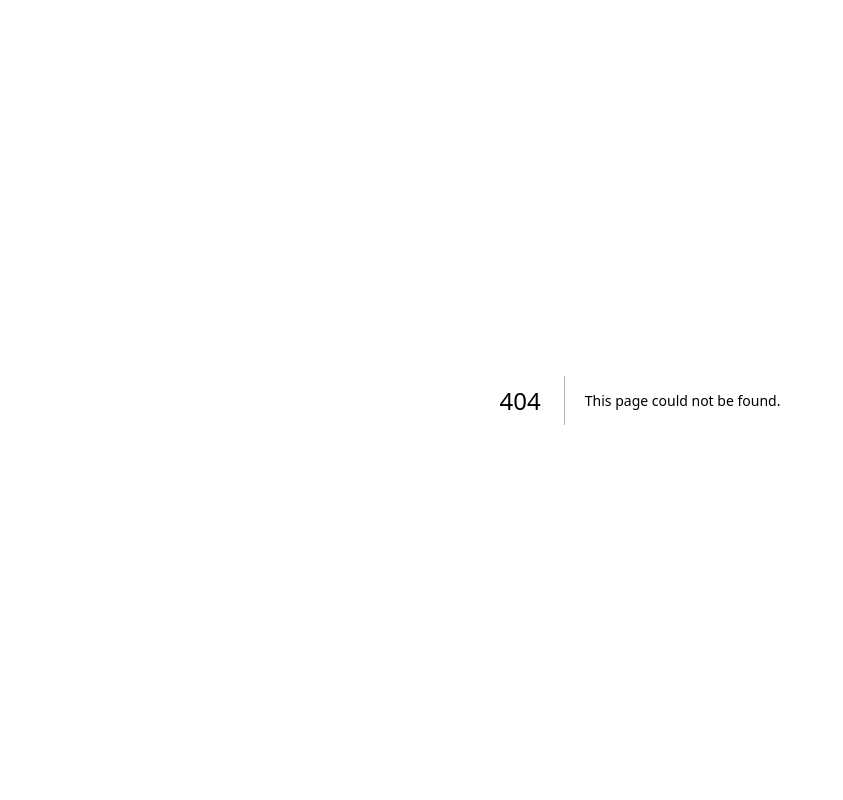
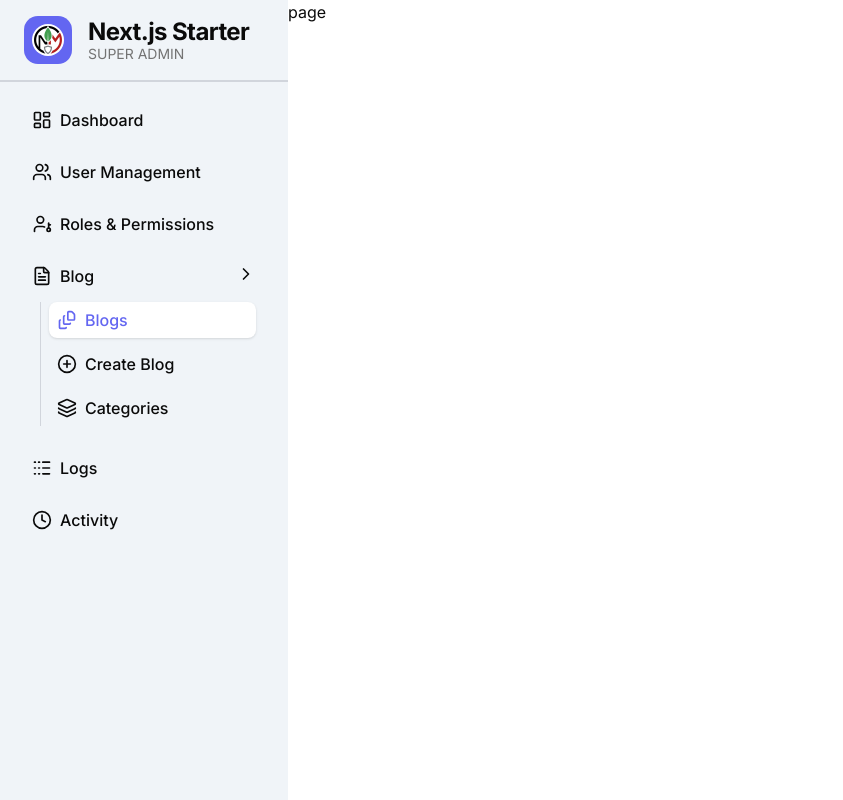
Before and after one commit to sajid-islam/nextjs-shadcn-auth-starter, a Next.js app: page /dashboard/blog/blogs in a window 1280 px wide. Before the commit this address had no page. Shown: the whole page, without its empty margins (0-843 px from the left). Built offline with nearby package versions, Linux system fonts and the light colour scheme.

Commit message:
feat: enhance sidebar functionality with collapsible items and custom scrollbar styles

```diff
--- /dev/null
+++ b/src/app/(dashboard)/dashboard/blog/blogs/page.tsx
@@ -0,0 +1,5 @@
+const page = () => {
+  return <div>page</div>;
+};
+
+export default page;
--- a/src/app/globals.css
+++ b/src/app/globals.css
@@ -142,3 +142,14 @@
     @apply font-sans;
   }
 }
+
+.sidebar-scroller::-webkit-scrollbar {
+  width: 6px;
+}
+.sidebar-scroller::-webkit-scrollbar-track {
+  background: transparent;
+}
+.sidebar-scroller::-webkit-scrollbar-thumb {
+  background: var(--secondary);
+  border-radius: 10px 0px 0px 10px;
+}
--- a/src/components/layout/sidebar/Sidebar.tsx
+++ b/src/components/layout/sidebar/Sidebar.tsx
@@ -1,14 +1,20 @@
 "use client";
 import Image from "next/image";
+import { usePathname } from "next/navigation";
+import { useState } from "react";
 import SidebarItem from "./SidebarItem";
 import { sidebarItems } from "./sidebarItems";
 
 const Sidebar = () => {
+  const pathname = usePathname();
+
+  const [openItem, setOpenItem] = useState<string | null>(pathname);
+
   return (
-    <aside className="w-80">
-      <div className="flex h-screen flex-col bg-[#F0F4F8] px-6">
+    <aside className="w-72">
+      <div className="flex h-screen flex-col bg-[#F0F4F8]">
         {/* Logo and Title */}
-        <section className="border-border/50 flex items-center gap-4 py-4">
+        <section className="flex items-center gap-4 border-b-2 border-gray-300 px-6 py-4">
           <span className="bg-primary flex size-12 items-center justify-center rounded-xl p-2">
             <Image
               src="/logo-with-bg.png"
@@ -25,9 +31,14 @@ const Sidebar = () => {
           </div>
         </section>
         {/* Sidebar Menu */}
-        <section className="mt-10 flex flex-col gap-2">
+        <section className="sidebar-scroller mt-5 flex flex-col gap-4 overflow-y-auto px-6">
           {sidebarItems.map((sidebarItem) => (
-            <SidebarItem key={sidebarItem.label} sidebarItem={sidebarItem} />
+            <SidebarItem
+              key={sidebarItem.label}
+              sidebarItem={sidebarItem}
+              openItem={openItem}
+              setOpenItem={setOpenItem}
+            />
           ))}
         </section>
       </div>
--- a/src/components/layout/sidebar/SidebarItem.tsx
+++ b/src/components/layout/sidebar/SidebarItem.tsx
@@ -1,7 +1,7 @@
-import { LucideIcon } from "lucide-react";
+import { ChevronDown, ChevronRight, LucideIcon } from "lucide-react";
 import Link from "next/link";
 import { usePathname } from "next/navigation";
-import { FC } from "react";
+import { Dispatch, FC, SetStateAction } from "react";
 
 interface Item {
   label: string;
@@ -12,19 +12,72 @@ interface Item {
 
 interface SidebarItemProps {
   sidebarItem: Item;
+  openItem: string | null;
+  setOpenItem: Dispatch<SetStateAction<string | null>>;
 }
-const SidebarItem: FC<SidebarItemProps> = ({ sidebarItem }) => {
+
+const SidebarItem: FC<SidebarItemProps> = ({ sidebarItem, openItem, setOpenItem }) => {
   const { label, href, icon: Icon, children } = sidebarItem;
 
   const pathname = usePathname();
+
+  const isOpen = openItem === href || children?.some((item) => openItem === item.href);
+
   return (
-    <Link
-      href={href}
-      className={`flex gap-2 rounded-xl px-6 py-4 text-lg font-medium text-nowrap ${pathname === href ? "text-primary bg-white shadow-sm" : "hover:bg-white hover:shadow-sm"}`}
-    >
-      <Icon className="size-6" strokeWidth={2.5} />
-      <span>{label}</span>
-    </Link>
+    <div>
+      {!children ? (
+        // Without Children(Subitem)
+        <Link
+          href={href}
+          onClick={() => setOpenItem(null)}
+          className={`flex items-center gap-2 rounded-md px-2 py-1.5 font-medium text-nowrap ${
+            pathname === href ? "text-primary bg-white shadow-sm" : "hover:bg-white hover:shadow-sm"
+          }`}
+        >
+          <Icon className="size-5" />
+          <span>{label}</span>
+        </Link>
+      ) : (
+        // With Children(Subitem)
+        <div>
+          <button
+            onClick={() => setOpenItem(isOpen ? null : href)}
+            className={`flex w-full justify-between rounded-md px-2 py-1.5 font-medium text-nowrap ${
+              pathname === href
+                ? "text-primary bg-white shadow-sm"
+                : "hover:bg-white hover:shadow-sm"
+            }`}
+          >
+            <div className="flex items-center gap-2">
+              <Icon className="size-5" />
+              <span>{label}</span>
+            </div>
+
+            {isOpen ? <ChevronRight size={20} /> : <ChevronDown size={20} />}
+          </button>
+
+          {/* Subitems */}
+          {isOpen && (
+            <div className="my-2 ml-4 flex flex-col gap-2 border-l border-gray-300 px-2">
+              {children.map((subItem) => (
+                <Link
+                  key={subItem.href}
+                  href={subItem.href}
+                  className={`flex items-center gap-2 rounded-md px-2 py-1.5 font-medium text-nowrap ${
+                    pathname === subItem.href
+                      ? "text-primary bg-white shadow-sm"
+                      : "hover:bg-white hover:shadow-sm"
+                  }`}
+                >
+                  <subItem.icon className="size-5" />
+                  <span>{subItem.label}</span>
+                </Link>
+              ))}
+            </div>
+          )}
+        </div>
+      )}
+    </div>
   );
 };
 
```
